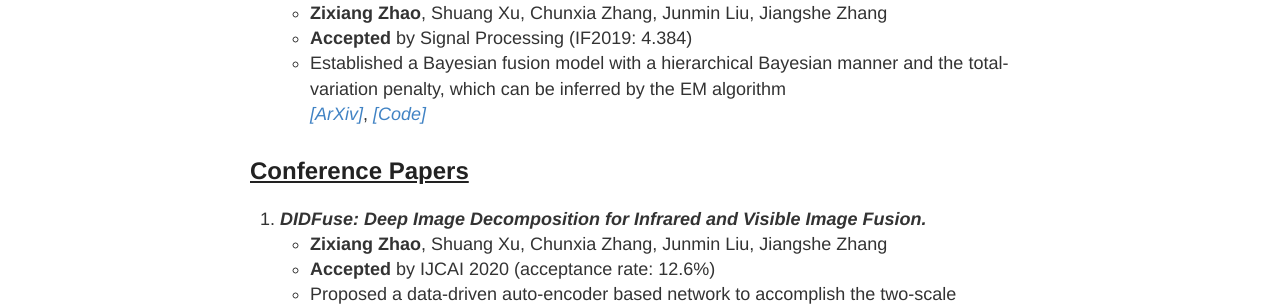
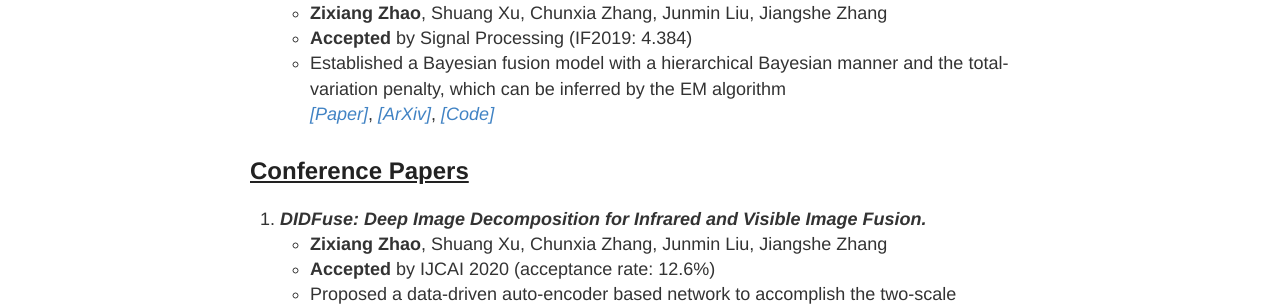
Before and after one commit to Zhaozixiang1228/Zhaozixiang1228.github.io, a Jekyll site: the page built from index.md, in a window 1280 px wide and 900 px high, scrolled down 1562 px. Shown: the part 386-692 px from the top of the window. Built offline with Jekyll 4.4.1, drawn with Linux system fonts in a browser that asks for light colours; our own code applies the rules of GitHub Pages for plain Markdown files.

Commit message:
Update index.md

```diff
--- a/index.md
+++ b/index.md
@@ -35,7 +35,7 @@
 * **Zixiang Zhao**, Shuang Xu, Rui Feng, Chunxia Zhang, Junmin Liu, Jiangshe Zhang
 * Submitted to IEEE Transactions on Multimedia
 * Journal version of IJCAI2020 paper
-[*[ArXiv]*](https://arxiv.org/abs/), [*[Code]*]()
+[*[ArXiv]*](https://arxiv.org/abs/2009.01315), [*[Code]*]()
 
 1. ***Efficient and Interpretable Infrared and Visible Image Fusion Via Algorithm Unrolling.***
 * **Zixiang Zhao**, Shuang Xu, Chunxia Zhang, Junmin Liu, Jiangshe Zhang
@@ -62,7 +62,7 @@
 * **Zixiang Zhao**, Shuang Xu, Chunxia Zhang, Junmin Liu, Jiangshe Zhang
 * **Accepted** by Signal Processing (IF2019: 4.384)
 * Established a Bayesian fusion model with a hierarchical Bayesian manner and the total-variation penalty, which can be inferred by the EM algorithm
-[*[ArXiv]*](https://arxiv.org/abs/2005.05839), [*[Code]*]()
+[*[Paper]*](https://www.sciencedirect.com/science/article/pii/S0165168420302772), [*[ArXiv]*](https://arxiv.org/abs/2005.05839), [*[Code]*]()
 
 ## <u> Conference Papers </u>
 
```
